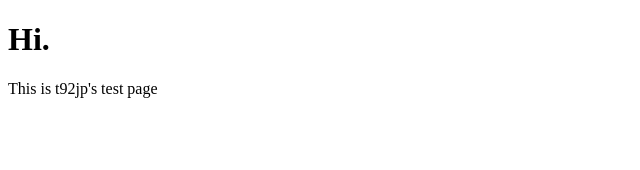
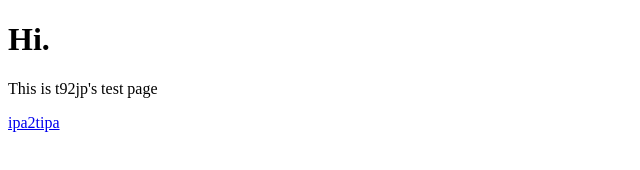
Before and after one commit to t92jp/t92jp.github.io, a plain HTML site: page index.html in a window 1280 px wide. Shown: the full height of the page, 0-640 px from the left. Drawn offline with Linux system fonts and the light colour scheme.

Commit message:
Add link ./ipa2tipa to index.html

```diff
--- a/index.html
+++ b/index.html
@@ -8,6 +8,7 @@
 <body>
   <h1>Hi.</h1>
   <p>This is t92jp's test page</p>
+  <a href="./ipa2tipa/">ipa2tipa</a>
 </body>
 
 </html>
```
